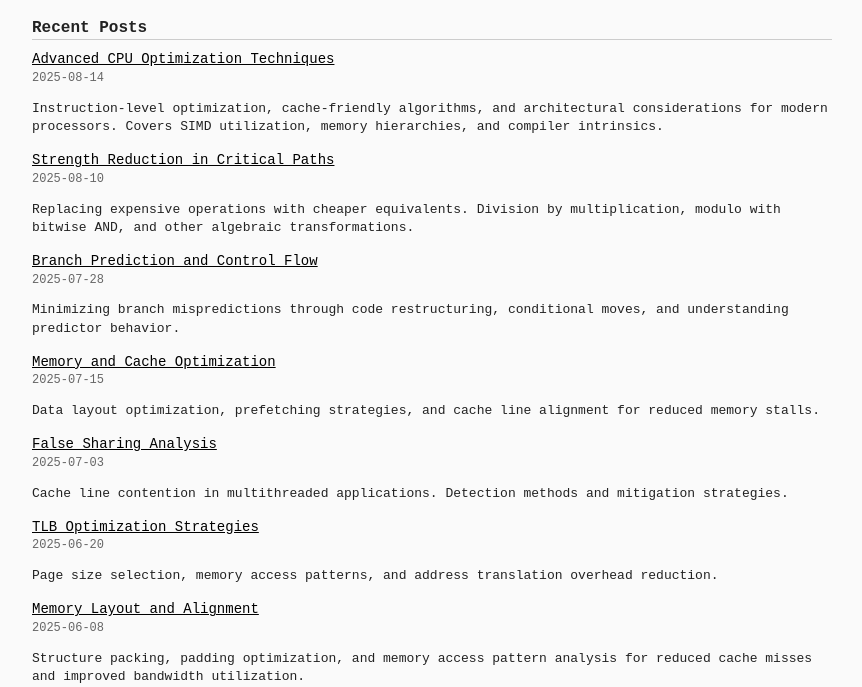
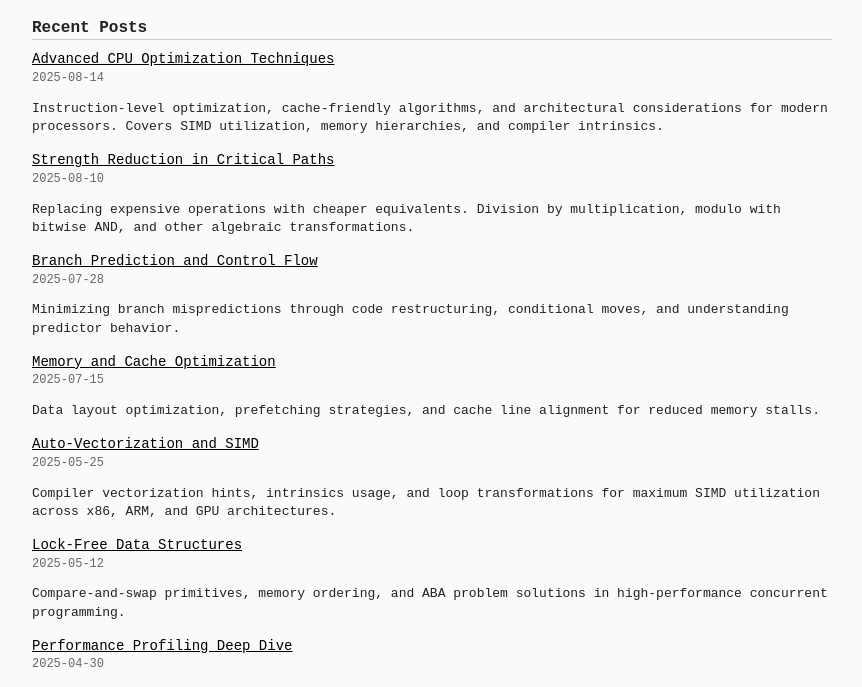
Before and after one commit to emomaxd/emomaxd.github.io, a plain HTML site: page index.html in a window 1280 px wide. Shown: the part 107-794 px from the top of the page, without its empty margins (208-1070 px from the left). Drawn offline with Linux system fonts and the light colour scheme.

Commit message:
remove unnecessary titles

```diff
--- a/index.html
+++ b/index.html
@@ -94,24 +94,6 @@
     </div>
 
     <div class="post">
-        <h3><a href="posts/false-sharing.html">False Sharing Analysis</a></h3>
-        <div class="meta">2025-07-03</div>
-        <p>Cache line contention in multithreaded applications. Detection methods and mitigation strategies.</p>
-    </div>
-
-    <div class="post">
-        <h3><a href="posts/tlb-management.html">TLB Optimization Strategies</a></h3>
-        <div class="meta">2025-06-20</div>
-        <p>Page size selection, memory access patterns, and address translation overhead reduction.</p>
-    </div>
-
-    <div class="post">
-        <h3><a href="posts/memory-layout.html">Memory Layout and Alignment</a></h3>
-        <div class="meta">2025-06-08</div>
-        <p>Structure packing, padding optimization, and memory access pattern analysis for reduced cache misses and improved bandwidth utilization.</p>
-    </div>
-
-    <div class="post">
         <h3><a href="posts/vectorization.html">Auto-Vectorization and SIMD</a></h3>
         <div class="meta">2025-05-25</div>
         <p>Compiler vectorization hints, intrinsics usage, and loop transformations for maximum SIMD utilization across x86, ARM, and GPU architectures.</p>
```
